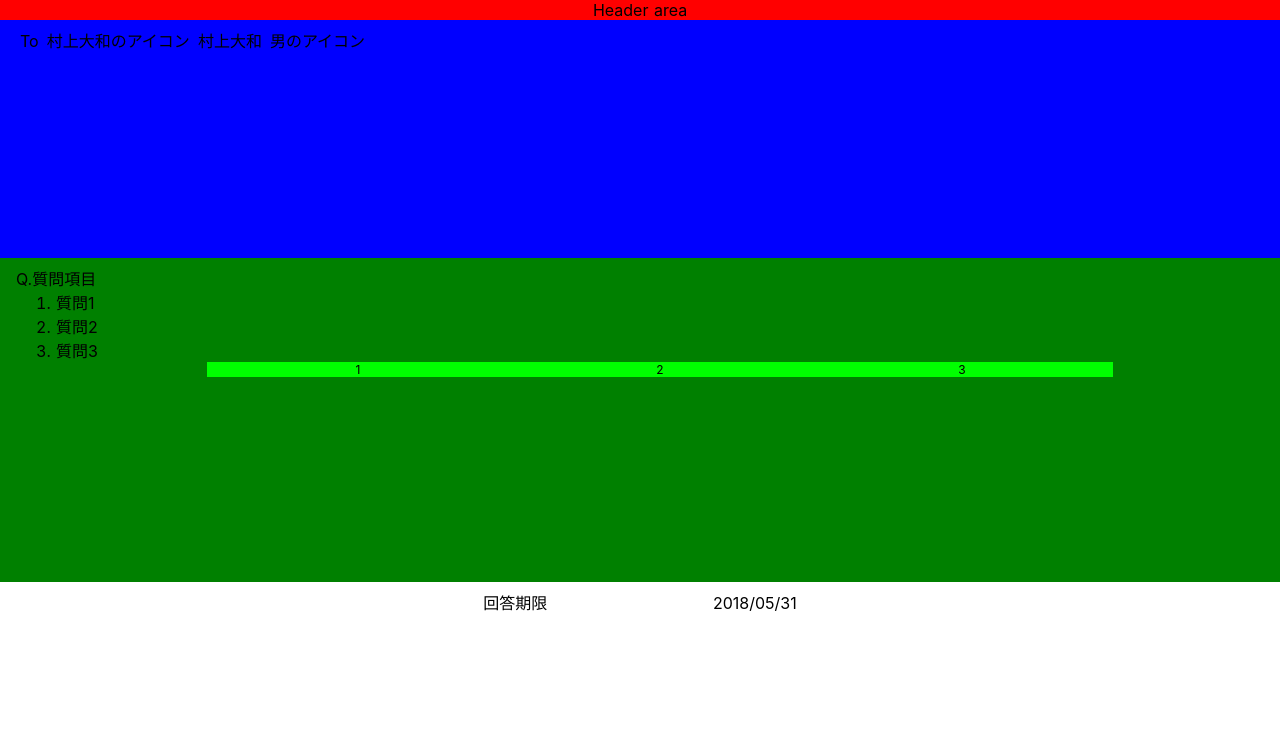
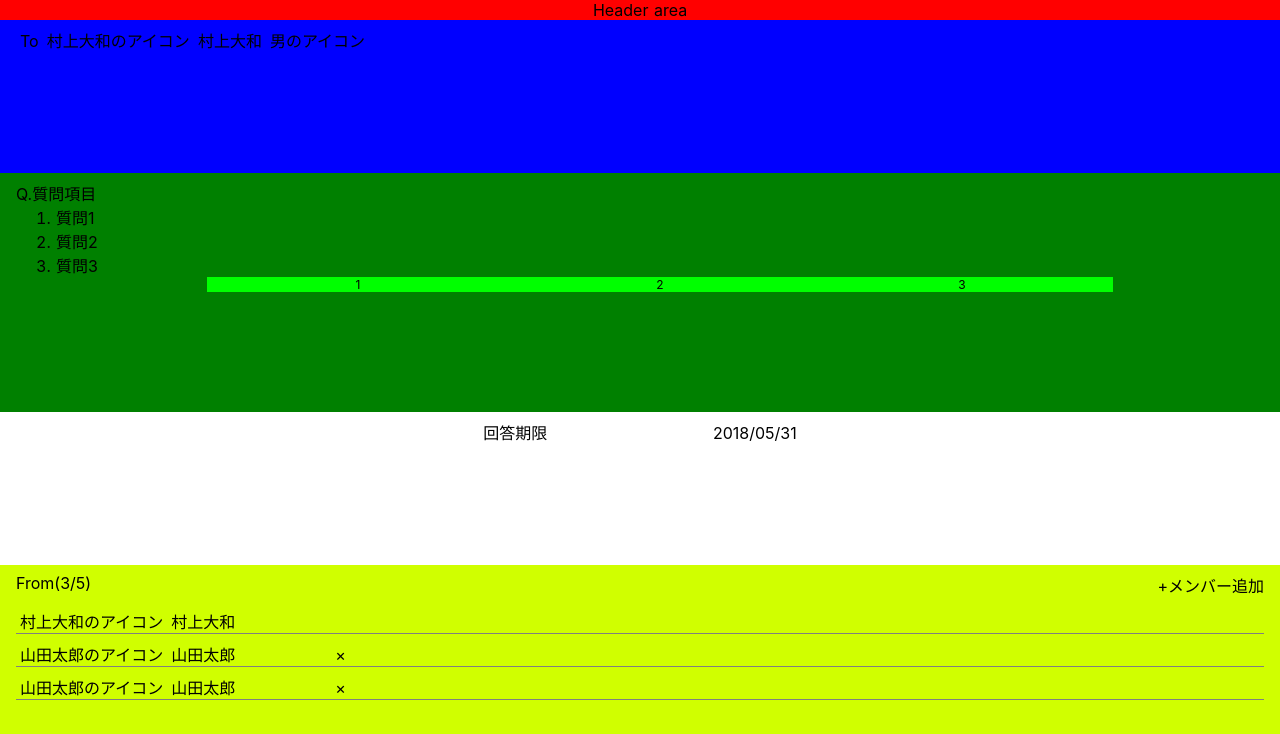
Before and after one commit to pipopotamasu/nuxt-training, a Nuxt app: page /mails/new in a window 1280 px wide. Shown: the top 734 px of the page. Built offline with nearby package versions, Linux system fonts and the light colour scheme.

Commit message:
FromUsers

```diff
--- /dev/null
+++ b/components/mails/FromUsers.vue
@@ -0,0 +1,67 @@
+<template>
+  <div class="from-users">
+    <div class="header">
+      <div class="from">
+        <span class="from-text">From</span>
+        <span>(3/5)</span>
+      </div>
+      <div class="add-member">
+        <span class="add-member-icon">+</span>
+        <span class="add-member-text">メンバー追加</span>
+      </div>
+    </div>
+    <div class="users">
+      <div class="user current-user">
+        <span class="user-icon">村上大和のアイコン</span>
+        <span class="user-fullname">村上大和</span>
+      </div>
+      <div class="user">
+        <span class="user-icon">山田太郎のアイコン</span>
+        <span class="user-fullname">山田太郎</span>
+        <span class="user-delete">×</span>
+      </div>
+      <div class="user">
+        <span class="user-icon">山田太郎のアイコン</span>
+        <span class="user-fullname">山田太郎</span>
+        <span class="user-delete">×</span>
+      </div>
+    </div>
+  </div>
+</template>
+
+<style lang="scss">
+.from-users {
+  width: 100%;
+  text-align: left;
+  padding: 0.5em 1em;
+  background-color: rgb(208, 255, 0);
+
+  .header {
+    .from {
+      float: left;
+    }
+
+    .add-member {
+      float: right;
+    }
+  }
+
+  .users {
+    clear: left;
+    padding-top: 0.5em;
+
+    .user {
+      border-bottom: solid 1px gray;
+      padding-top: 0.5em;
+
+      span {
+        padding: 0 0.25em;
+      }
+
+      .user-delete {
+        padding-left: 6em;
+      }
+    }
+  }
+}
+</style>
--- a/pages/mails/new.vue
+++ b/pages/mails/new.vue
@@ -3,6 +3,7 @@
     <target-user></target-user>
     <mail-topics></mail-topics>
     <reply-deadline></reply-deadline>
+    <from-users></from-users>
   </article>
 </template>
 
@@ -10,13 +11,16 @@
 import TargetUser from '~/components/mails/TargetUser.vue'
 import MailTopics from '~/components/mails/MailTopics.vue'
 import ReplyDeadline from '~/components/mails/ReplyDeadline.vue'
+import FromUsers from '~/components/mails/FromUsers.vue'
+
 
 
 export default {
   components: {
     TargetUser,
     MailTopics,
-    ReplyDeadline
+    ReplyDeadline,
+    FromUsers
   }
 }
 </script>
```
